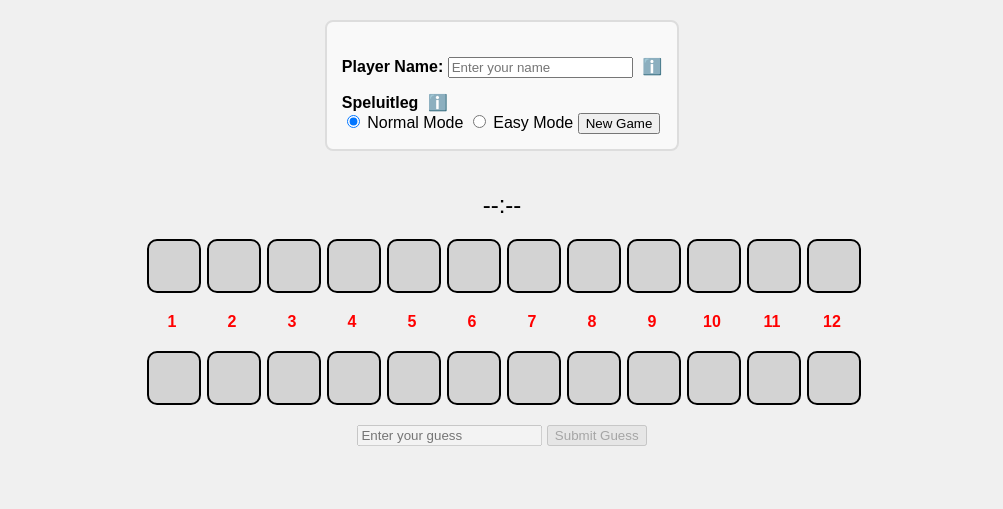
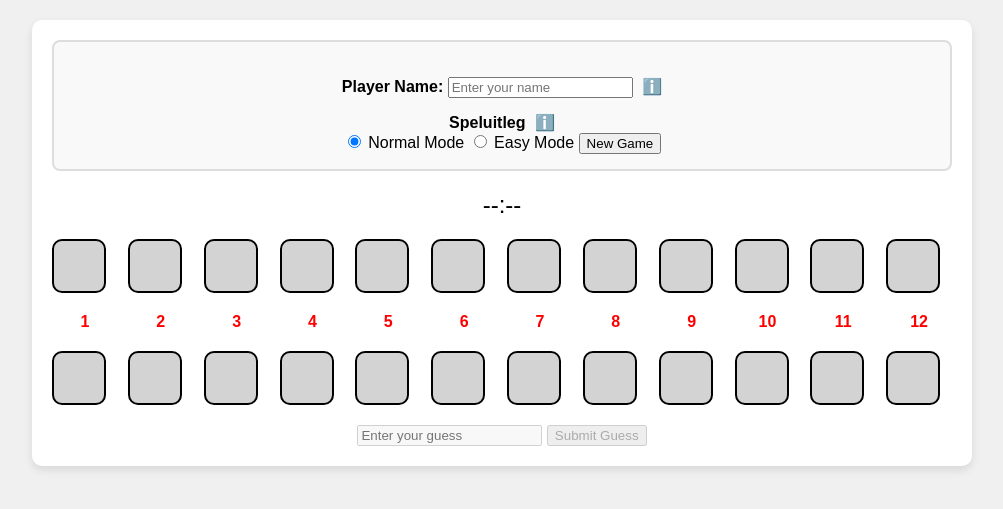
Before and after one commit to SjoerdCor/tweevoortwaalf, a Flask app: page /woordrader in a window 1280 px wide. Shown: the top 509 px of the page, without its empty margins (138-1141 px from the left). Run offline with Flask 3, Linux system fonts and the light colour scheme; some libraries are stand-ins or nearby versions.

Commit message:
Make woordrader fit better on phone

```diff
--- a/static/css/style.css
+++ b/static/css/style.css
@@ -9,8 +9,9 @@ body {
 }
 
 .container {
-    max-width: 600px;
-    margin: 50px auto;
+    max-width: 900px;
+    margin: 0 auto;
+    width: 90%;
     padding: 20px;
     background-color: #ffffff; /* White background */
     border-radius: 10px;
@@ -90,13 +91,12 @@ text {
 
 .grid {
     display: grid;
-    grid-template-columns: repeat(12, 50px);
+    grid-template-columns: repeat(12, 1fr);
     grid-gap: 10px;
     margin-top: 20px;
+    width: 100%;
 }
-
 .cell {
-    width: 50px;
     height: 50px;
     display: flex;
     justify-content: center;
@@ -104,6 +104,9 @@ text {
     background-color: white;
     border: 2px solid black;
     border-radius: 10px;
+    max-width: 50px;
+    min-width: 30px;
+    flex: 1;
 }
 
 .clickable {
@@ -120,6 +123,7 @@ text {
 .timer {
     margin-top: 20px;
     font-size: 24px;
+    margin: 0 auto;
 }
 
 .number {
--- a/templates/base.html
+++ b/templates/base.html
@@ -9,6 +9,8 @@
 </head>
 
 <body>
+    <div class="container">
+
         <div class="new-game-section">
             <form data-new-game-url="{{ new_game_url }}" method="get" id=newGameForm>
 
@@ -36,7 +38,13 @@
             </form>
         </div>
 
-    <div class="timer" id="timer" data-duration="{{ timelimit }}">{{ '02:00' if active else '--:--' }}</div>
+        <div class="game-context">
+            <div class="timer" id="timer" data-duration="{{ timelimit }}">
+                {{ '02:00' if active else '--:--' }}
+            </div>
+
+            {% block letters_bought %}{% endblock %}
+        </div>
 
         {% block puzzle %}{%endblock %}
 
@@ -47,6 +55,7 @@
 
 
         <div id="result"></div>
+    </div>
 
     <script src="{{ url_for('static', filename='js/main.js') }}"></script>
     {% block morescripts %}{% endblock %}
```
Lines whose indentation alone changed are shown as unchanged.
